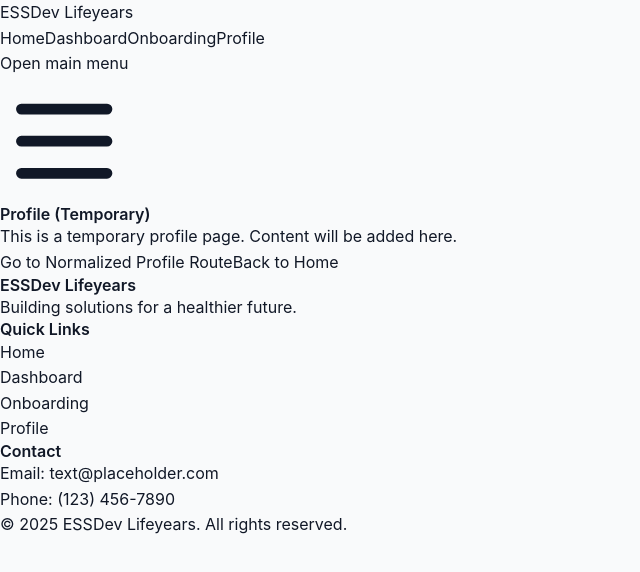
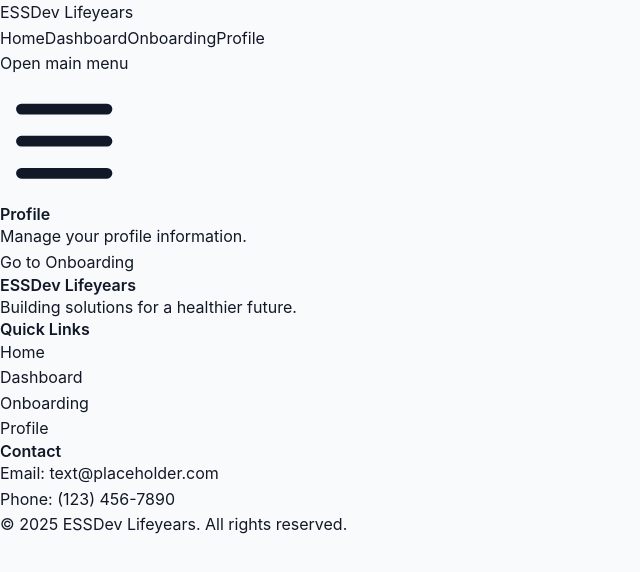
Before and after one commit to Aram-az/ESSDev-Lifeyears, a React (Vite) app in the folder frontend/: page /profile in a window 1280 px wide. Shown: the top 572 px of the page, without its empty margins (0-640 px from the left). Built offline with nearby package versions, Linux system fonts and the light colour scheme; no server answers.

Commit message:
updated profile page
- fixed the temp profile page display
- added a simple real profile page

```diff
--- a/frontend/src/App.jsx
+++ b/frontend/src/App.jsx
@@ -6,6 +6,7 @@ import Landing from "./pages/Landing.jsx";
 import DashboardTemp from "./pages/DashboardTemp.jsx";
 import OnboardingTemp from "./pages/OnboardingTemp.jsx";
 import ProfileTemp from "./pages/ProfileTemp.jsx";
+import Profile from "./pages/Profile.jsx";
 import Demo from "./pages/Demo.jsx";
 import DashboardProto from "./pages/DashboardProto.jsx"; // new sprint-2 page
 
@@ -42,7 +43,7 @@ function App() {
           path="/profile"
           element={
             <Layout>
-              <ProfileTemp />
+              <Profile />
             </Layout>
           }
         />
--- /dev/null
+++ b/frontend/src/pages/Profile.jsx
@@ -0,0 +1,23 @@
+import { Link } from "react-router-dom";
+import PageHeader from "../components/shared/PageHeader";
+
+function Profile() {
+  return (
+    <div className="text-center">
+      <PageHeader
+        title="Profile"
+        description="Manage your profile information."
+      />
+      <div className="flex flex-wrap gap-4 justify-center">
+        <Link
+          to="/onboarding"
+          className="inline-block px-4 py-2 bg-blue-600 text-white rounded-md hover:bg-blue-700 transition-colors text-sm font-medium"
+        >
+          Go to Onboarding
+        </Link>
+      </div>
+    </div>
+  );
+}
+
+export default Profile;
--- a/frontend/src/pages/ProfileTemp.jsx
+++ b/frontend/src/pages/ProfileTemp.jsx
@@ -3,17 +3,17 @@ import PageHeader from "../components/shared/PageHeader";
 
 function ProfileTemp() {
   return (
-    <>
+    <div className="text-center">
       <PageHeader
         title="Profile (Temporary)"
         description="This is a temporary profile page. Content will be added here."
       />
-      <div className="flex flex-wrap gap-4">
+      <div className="flex flex-wrap gap-4 justify-center">
         <Link
           to="/profile"
           className="inline-block px-4 py-2 bg-blue-600 text-white rounded-md hover:bg-blue-700 transition-colors text-sm font-medium"
         >
-          Go to Normalized Profile Route
+          Go to Real Profile Page
         </Link>
         <Link
           to="/"
@@ -22,7 +22,7 @@ function ProfileTemp() {
           Back to Home
         </Link>
       </div>
-    </>
+    </div>
   );
 }
 
```
